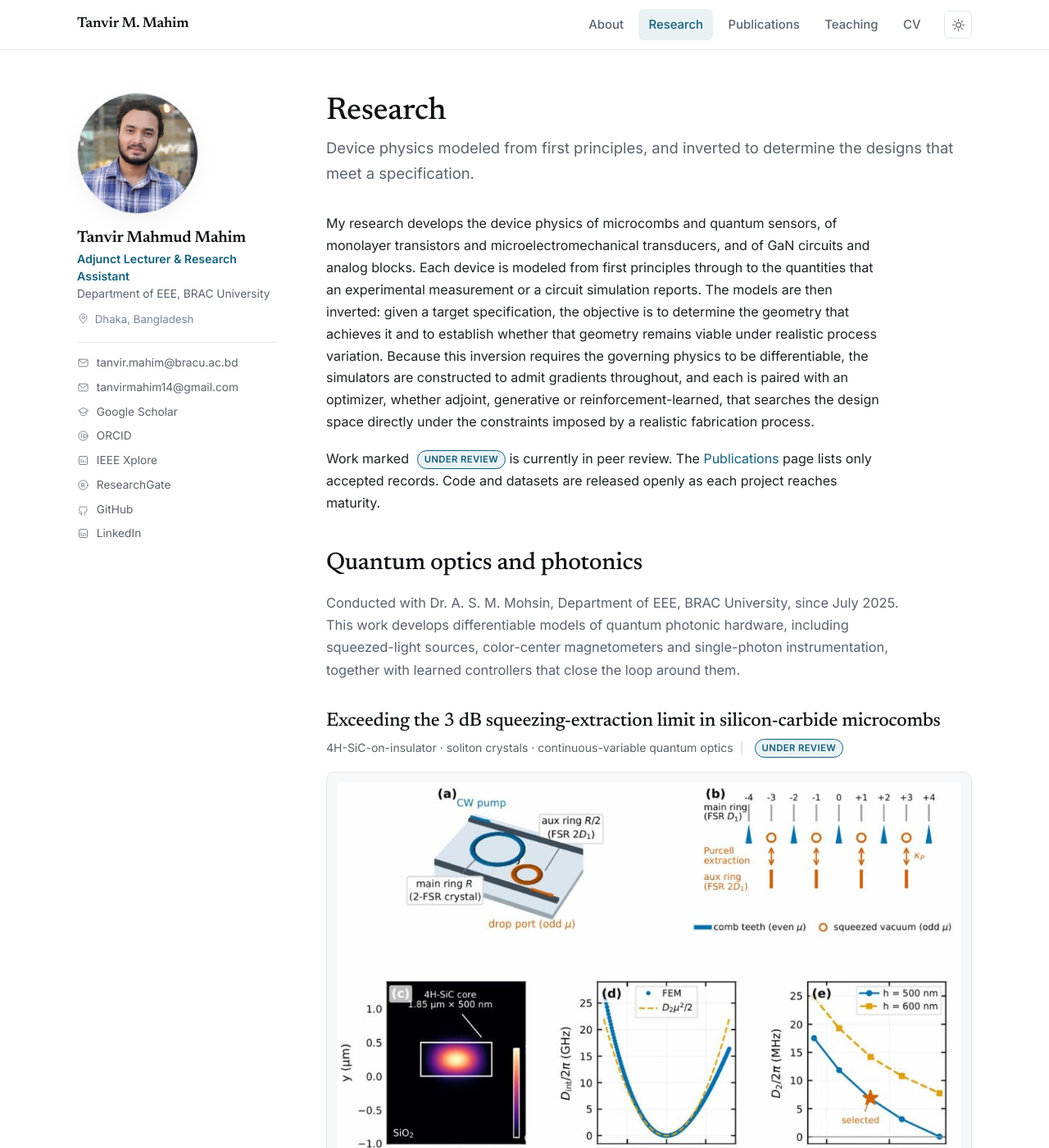
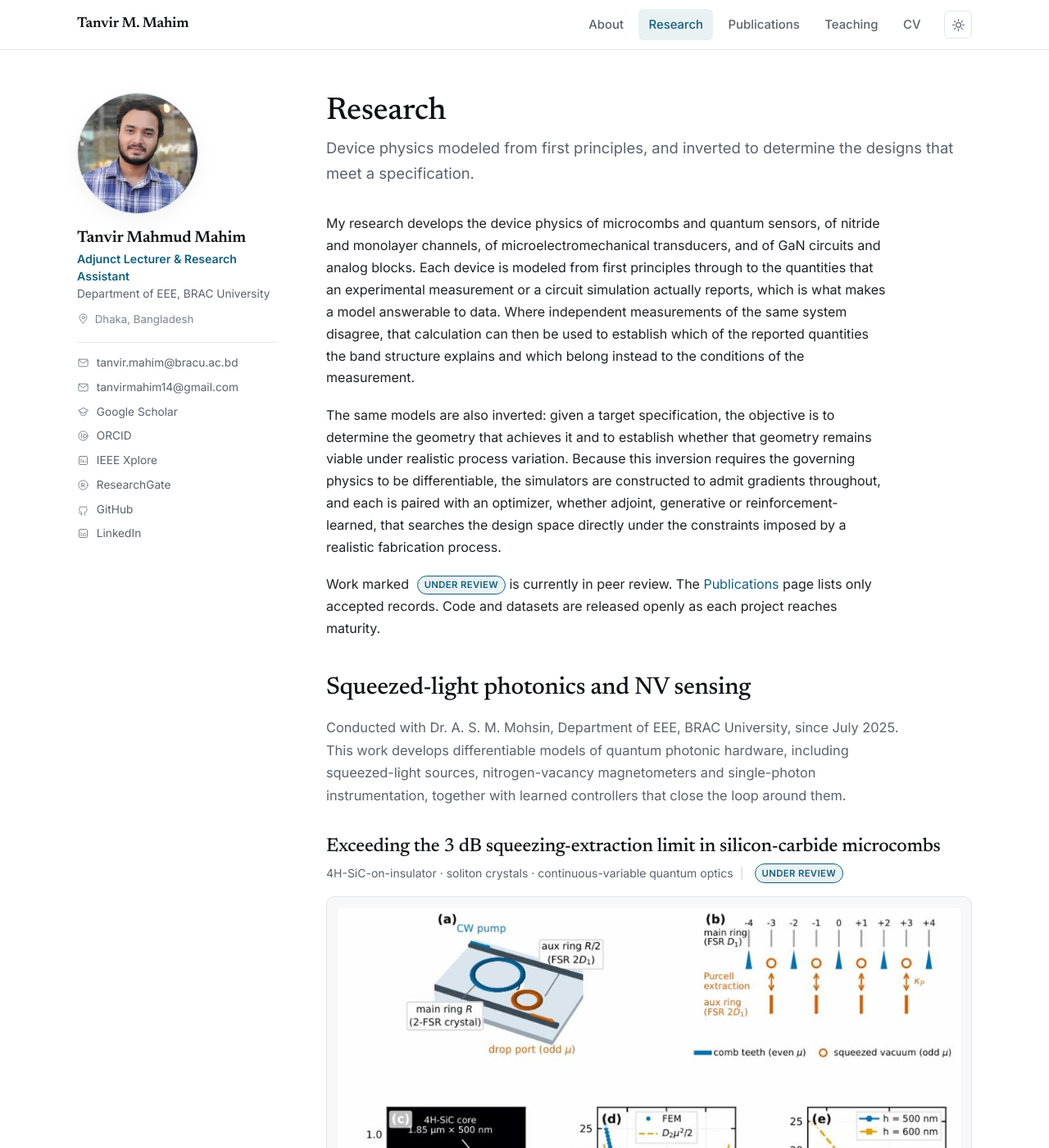
Before and after one commit to Tanvir-Mahmud-Mahim/Tanvir-Mahmud-Mahim.github.io, a Jekyll site: the page built from research.md, in a window 1280 px wide and 1400 px high. Shown: the whole window at 82% size. Built offline with Jekyll 4.4.1, drawn with Linux system fonts in a browser that asks for light colours; some of the changed text lies outside the part shown.

Commit message:
Update site

```diff
--- a/research.md
+++ b/research.md
@@ -3,16 +3,18 @@
 title: "Research"
 subtitle: "Device physics modeled from first principles, and inverted to determine the designs that meet a specification."
 permalink: /research/
-description: "Research of Tanvir Mahmud Mahim: quantum optics and photonics, 2D quantum materials and MEMS, wide-bandgap devices and design automation, machine learning for control, and photovoltaic modeling. Code and data released openly."
+description: "Research of Tanvir Mahmud Mahim: squeezed-light photonics and NV sensing, electrons and phonons in 2D devices, differentiable design of GaN circuits, intelligent grid control, and photovoltaic modeling. Code and data released openly."
 ---
 
-My research develops the device physics of microcombs and quantum sensors, of monolayer transistors and microelectromechanical transducers, and of GaN circuits and analog blocks. Each device is modeled from first principles through to the quantities that an experimental measurement or a circuit simulation reports. The models are then inverted: given a target specification, the objective is to determine the geometry that achieves it and to establish whether that geometry remains viable under realistic process variation. Because this inversion requires the governing physics to be differentiable, the simulators are constructed to admit gradients throughout, and each is paired with an optimizer, whether adjoint, generative or reinforcement-learned, that searches the design space directly under the constraints imposed by a realistic fabrication process.
+My research develops the device physics of microcombs and quantum sensors, of nitride and monolayer channels, of microelectromechanical transducers, and of GaN circuits and analog blocks. Each device is modeled from first principles through to the quantities that an experimental measurement or a circuit simulation actually reports, which is what makes a model answerable to data. Where independent measurements of the same system disagree, that calculation can then be used to establish which of the reported quantities the band structure explains and which belong instead to the conditions of the measurement.
+
+The same models are also inverted: given a target specification, the objective is to determine the geometry that achieves it and to establish whether that geometry remains viable under realistic process variation. Because this inversion requires the governing physics to be differentiable, the simulators are constructed to admit gradients throughout, and each is paired with an optimizer, whether adjoint, generative or reinforcement-learned, that searches the design space directly under the constraints imposed by a realistic fabrication process.
 
 Work marked <span class="tag tag-review">Under review</span> is currently in peer review. The <a href="{{ '/publications/' | relative_url }}">Publications</a> page lists only accepted records. Code and datasets are released openly as each project reaches maturity.
 
-<h2 id="quantum-optics">Quantum optics and photonics</h2>
+<h2 id="quantum-optics">Squeezed-light photonics and NV sensing</h2>
 
-<p class="section-lead">Conducted with Dr. A. S. M. Mohsin, Department of EEE, BRAC University, since July 2025. This work develops differentiable models of quantum photonic hardware, including squeezed-light sources, color-center magnetometers and single-photon instrumentation, together with learned controllers that close the loop around them.</p>
+<p class="section-lead">Conducted with Dr. A. S. M. Mohsin, Department of EEE, BRAC University, since July 2025. This work develops differentiable models of quantum photonic hardware, including squeezed-light sources, nitrogen-vacancy magnetometers and single-photon instrumentation, together with learned controllers that close the loop around them.</p>
 
 <section class="project">
   <h3>Exceeding the 3 dB squeezing-extraction limit in silicon-carbide microcombs</h3>
@@ -99,9 +101,27 @@
   </ul>
 </section>
 
-<h2 id="quantum-materials-mems">2D quantum materials and MEMS</h2>
+<h2 id="quantum-materials-mems">Electrons and phonons in 2D devices</h2>
 
-<p class="section-lead">Conducted with Prof. Md. Mosaddequr Rahman, Department of EEE, BRAC University, since July 2024. This work treats monolayer transition-metal-dichalcogenide devices from first principles through to circuit-level metrics, and applies physics-in-the-loop inverse design to micromachined transducers.</p>
+<p class="section-lead">Conducted with Prof. Md. Mosaddequr Rahman, Department of EEE, BRAC University, since July 2024. This work follows carriers and lattice vibrations through nitride and monolayer channels, from envelope functions and phonon eigenvectors upward to the masses, lifetimes and circuit-level metrics that experiments report, and applies physics-in-the-loop inverse design to micromachined transducers.</p>
+
+<section class="project">
+  <h3>Resolving the conflicting hole masses of the GaN/AlN two-dimensional hole gas</h3>
+  <p class="project-meta">Six-band envelope functions · self-consistent Poisson · polarization-induced 2DHG · magnetotransport<span class="sep">|</span><span class="tag tag-review">Under review</span></p>
+
+  <figure class="project-figure">
+    <img src="{{ '/assets/images/research/gan-2dhg-hole-masses.jpg' | relative_url }}" alt="Two panels: the GaN on AlN heterostructure carrying the polarization-induced two-dimensional hole gas with the computed hole distribution inset, and a chart of what quantum oscillations, cyclotron resonance and two-carrier Hall measurement each return, the four places their results disagree, and which of those this work resolves." width="1280" height="692" loading="lazy">
+    <figcaption><b>(a)</b> The heterostructure on which all three experiments were performed. The hole gas is balanced by the fixed polarization charge at an atomically sharp interface, giving a confining field of 8.0 MV cm<sup>-1</sup>; the inset shows the hole distribution computed here, of root-mean-square width 0.36 nm. <b>(b)</b> What each probe returns, the four places where the reported parameters disagree, and which of those this work resolves. No device is proposed or fabricated.</figcaption>
+  </figure>
+
+  <p>Quantum oscillations in pulsed fields to 72 T, terahertz cyclotron resonance to 31 T and a two-carrier analysis of the Hall effect have all been applied to the same polarization-induced GaN/AlN two-dimensional hole gas, and the band-resolved parameters they return disagree. This work solves the six-band envelope-function problem self-consistently with Poisson's equation at the measured sheet density, with a finite AlN barrier and <strong>no adjustable quantity</strong>, so that any difference in conclusion follows from the analysis rather than from the inputs. The calculation reproduces both measured masses, giving a heavy-hole mass of 1.92 to 1.99 <em>m</em><sub>0</sub> across the published range of the valence band offset against a measured 1.92 ± 0.16 <em>m</em><sub>0</sub>, and a zero-field light-hole mass of 0.26 to 0.33 <em>m</em><sub>0</sub> against the 0.30 <em>m</em><sub>0</sub> obtained by extrapolating the measurement to zero field. The band structure is therefore not in question, and the reported light-hole mass of 0.53 <em>m</em><sub>0</sub> is <strong>a property of the field dependence rather than of the dispersion</strong>. The heavy-hole masses returned by the two magneto-optical probes differ by a third because at the highest field applied the heavy-hole cyclotron product <em>ω</em><sub>c</sub><em>τ</em> is 0.82, so that the resonance is overdamped, whereas the light-hole product is 3.8 and the light masses agree to seven percent.</p>
+
+  <p>Turning to scattering, the ratio of transport to quantum lifetime carries neither the disorder amplitude nor the effective mass, and therefore isolates the range of the disorder; its measured value requires forward-peaked long-range scattering rather than the short-range mechanism to which it has been attributed. With the interband Bloch overlap computed from the envelope functions rather than carried as a parameter, no elastic mechanism reproduces the measured ratios of both subbands, the closest simultaneous account being wrong by a factor of two, which places the two-carrier decomposition of the mobilities itself under question. The density dependence of both masses is predicted as a direct test.</p>
+
+  <ul class="pub-actions">
+    <li><a class="chip chip-code" href="https://github.com/Tanvir-Mahmud-Mahim/gan-2dhg-masses-lifetimes" rel="noopener">Code · GitHub</a></li>
+  </ul>
+</section>
 
 <section class="project">
   <h3>Two Raman phonons that measure edge charge in monolayer nanoribbon transistors</h3>
@@ -169,9 +189,9 @@
   </ul>
 </section>
 
-<h2 id="wbg-devices">Wide-bandgap devices and design automation</h2>
+<h2 id="wbg-devices">Differentiable design of GaN circuits</h2>
 
-<p class="section-lead">Conducted with Dr. Nadim Chowdhury, Department of EEE, BUET, since May 2025. This work applies gradient-based design to GaN circuits and develops reinforcement-learning methods that transfer across process nodes.</p>
+<p class="section-lead">Conducted with Dr. Nadim Chowdhury, Department of EEE, BUET, since May 2025. This work carries gradients through the compact models and the loop equations of a GaN circuit, so that the circuit may be designed by optimization, and develops reinforcement-learning methods that transfer across process nodes.</p>
 
 <section class="project">
   <h3>Co-designing a monolithic GaN-on-SOI fractional-N PLL</h3>
@@ -205,7 +225,7 @@
   </ul>
 </section>
 
-<h2 id="control-energy">Machine learning for control and energy systems</h2>
+<h2 id="control-energy">Intelligent grid control</h2>
 
 <p class="section-lead">Conducted with Dr. A. H. M. A. Rahim (retired December 2024) between 2023 and 2024. This work develops controllers that adapt their own inference rules, applied to grid-connected machines under fault conditions.</p>
 
```
Also changed, not shown: GUIDE.md (+2 -2 lines), index.md (+4 -4 lines), assets/images/research/gan-2dhg-hole-masses.jpg (added), 3 other files.
